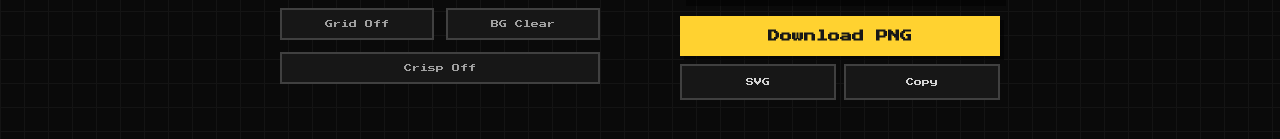
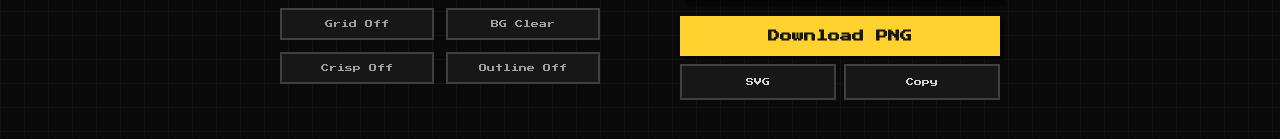
Before and after one commit to fernandohalim/pixelemoji, a Next.js app: page / in a window 1280 px wide. Shown: the part 541-680 px from the top of the page. Built offline with nearby package versions, Linux system fonts and the light colour scheme.

Commit message:
add outline

```diff
--- a/app/page.tsx
+++ b/app/page.tsx
@@ -31,6 +31,7 @@ export default function Home() {
   const [gridLines, setGridLines] = useState(false);
   const [solidBg, setSolidBg] = useState(false);
   const [crisp, setCrisp] = useState(false); // #4
+  const [outline, setOutline] = useState(false); // #5
   const [colorLevels, setColorLevels] = useState(8);
   const [copied, setCopied] = useState(false);
 
@@ -140,8 +141,12 @@ export default function Home() {
   }, [input, size]);
 
   const pixels = useMemo<string[]>(() => {
+    if (raw.length === 0) return [];
+    const dim = Math.round(Math.sqrt(raw.length)) || 1;
     const step = colorLevels < 8 ? 255 / (colorLevels - 1) : 0;
-    return raw.map(([r, g, b, a]) => {
+
+    // pass 1: base color + resolved alpha per cell
+    const cells = raw.map(([r, g, b, a]) => {
       let alpha = a / 255;
       if (crisp) alpha = alpha >= 0.5 ? 1 : 0; // #4: snap edges hard
       let R = r,
@@ -153,9 +158,41 @@ export default function Home() {
         G = Math.round(Math.round(g / step) * step);
         B = Math.round(Math.round(b / step) * step);
       }
-      return `rgba(${R}, ${G}, ${B}, ${alpha.toFixed(3)})`;
+      return { R, G, B, alpha };
     });
-  }, [raw, crisp, colorLevels]);
+
+    // pass 2: #5 silhouette outline — empty cells touching a filled cell go black
+    let outlineMask: boolean[] | null = null;
+    if (outline) {
+      const FILLED = 0.5;
+      const filled = cells.map((c) => c.alpha >= FILLED);
+      outlineMask = new Array(cells.length).fill(false);
+      for (let i = 0; i < cells.length; i++) {
+        if (filled[i]) continue; // outline only sits on empty cells
+        const x = i % dim;
+        const y = Math.floor(i / dim);
+        let touches = false;
+        for (let dy = -1; dy <= 1 && !touches; dy++) {
+          for (let dx = -1; dx <= 1; dx++) {
+            if (dx === 0 && dy === 0) continue;
+            const nx = x + dx,
+              ny = y + dy;
+            if (nx < 0 || ny < 0 || nx >= dim || ny >= dim) continue; // clip at edge
+            if (filled[ny * dim + nx]) {
+              touches = true;
+              break;
+            }
+          }
+        }
+        outlineMask[i] = touches;
+      }
+    }
+
+    return cells.map((c, i) => {
+      if (outlineMask && outlineMask[i]) return "rgba(0, 0, 0, 1.000)";
+      return `rgba(${c.R}, ${c.G}, ${c.B}, ${c.alpha.toFixed(3)})`;
+    });
+  }, [raw, crisp, colorLevels, outline]);
 
   function drawCanvas(): HTMLCanvasElement | null {
     if (pixels.length === 0) return null;
@@ -381,16 +418,39 @@ export default function Home() {
                 BG {solidBg ? "Dark" : "Clear"}
               </button>
               <button
-                onClick={() => setCrisp((v) => !v)}
+                onClick={() => {
+                  if (!outline) setCrisp((v) => !v); // locked on while outline is on
+                }}
                 aria-pressed={crisp}
-                className={`col-span-2 border-2 px-3 py-2 text-[8px] transition active:scale-95 ${
+                aria-disabled={outline}
+                title={
+                  outline ? "Crisp stays on while Outline is on" : undefined
+                }
+                className={`flex-1 border-2 px-3 py-2 text-[8px] transition active:scale-95 ${
                   crisp
+                    ? "border-amber-300 bg-amber-300/10 text-amber-300"
+                    : "border-neutral-700 bg-neutral-900 text-neutral-400 hover:border-amber-300/40"
+                } ${outline ? "cursor-not-allowed opacity-80 active:scale-100" : ""}`}
+                style={pixelFont}
+              >
+                Crisp {crisp ? "On" : "Off"}
+                {outline ? " 🔒" : ""}
+              </button>
+              <button
+                onClick={() => {
+                  const next = !outline;
+                  setOutline(next);
+                  if (next) setCrisp(true);
+                }}
+                aria-pressed={outline}
+                className={`flex-1 border-2 px-3 py-2 text-[8px] transition active:scale-95 ${
+                  outline
                     ? "border-amber-300 bg-amber-300/10 text-amber-300"
                     : "border-neutral-700 bg-neutral-900 text-neutral-400 hover:border-amber-300/40"
                 }`}
                 style={pixelFont}
               >
-                Crisp {crisp ? "On" : "Off"}
+                Outline {outline ? "On" : "Off"}
               </button>
             </div>
           </div>
--- a/lib/changelog.ts
+++ b/lib/changelog.ts
@@ -9,6 +9,18 @@ export type Release = {
 };
 
 export const releases: Release[] = [
+  {
+  version: "1.6",
+  date: "June 2026",
+  title: "Make it pop",
+  badge: "feature",
+features: [
+  "New Outline toggle traces a black border around the emoji's silhouette, so the art reads as a clean sprite against any background",
+  "Outline automatically switches Crisp on and keeps it locked there — the outline needs hard edges to read as solid blocks",
+  "The outline hugs the solid shape and clips gracefully at the grid's edge",
+  "Carries through everywhere — preview, PNG, SVG, and Copy all include the outline",
+],
+},
     {
   version: "1.5.1",
   date: "June 2026",
--- a/package.json
+++ b/package.json
@@ -1,6 +1,6 @@
 {
   "name": "pixelemoji",
-  "version": "1.5.1",
+  "version": "1.6",
   "private": true,
   "scripts": {
     "dev": "next dev",
```
